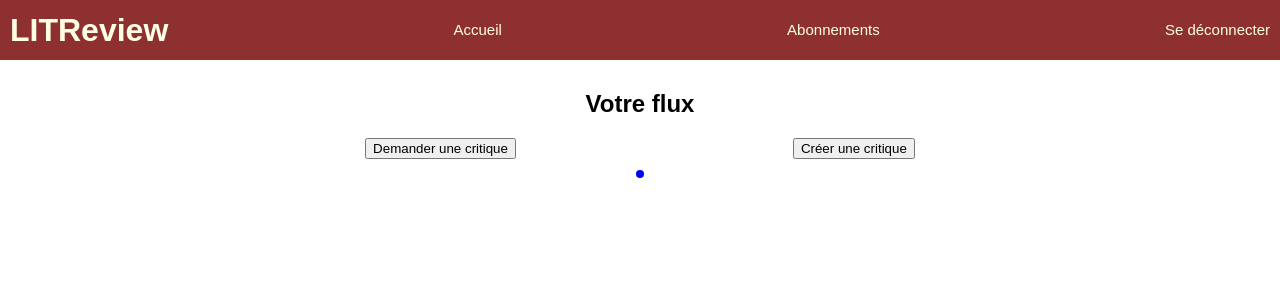
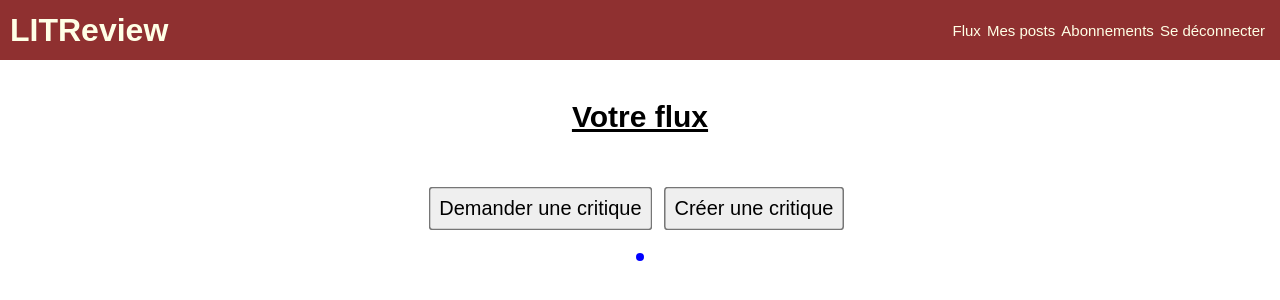
Before and after one commit to gmaOCR/TP9, a Django app: page /feed/ in a window 1280 px wide. Shown: the top 300 px of the page. Run offline with Django 4.2, Linux system fonts and the light colour scheme; the visitor is signed in with stand-in values (Sample User, id 1); data comes from the database, SQL or seed files in the repository; data that the repository does not hold is empty.

Commit message:
Global minors update and delete

```diff
--- a/authentication/templates/authentication/password_change_done.html
+++ b/authentication/templates/authentication/password_change_done.html
@@ -1,5 +1,6 @@
 {% extends 'base.html' %}
 {% block content %}
     <h2>Mot de passe modifié avec succès</h2>
-    <p>Vous avez changé votre mot de passe avec succès ! Cliquez <a href={% url 'home' %}>ici</a> pour revenir à la page d’accueil.</p>
+    <p>Vous avez changé votre mot de passe avec succès ! Cliquez <a href="{% url 'feed' %}">ici</a>
+        pour revenir à la page d’accueil.</p>
 {% endblock content %}
--- a/static/app.css
+++ b/static/app.css
@@ -1,6 +1,48 @@
 html {
     font-family: Arial;
 }
+
+button {
+    margin: 10px;
+    padding: 5px;
+}
+
+img {
+    width: 400px;
+    height: 400px;
+    border-radius: 5px;
+}
+
+h4 {
+    font-size: 25px;
+    border: .1rem solid black;
+    padding: 5px;
+    border-radius: 3px;
+    background-color: #cccccc;
+    margin: -3px;
+}
+h2 {
+    font-size: 20px;
+    text-decoration: underline;
+    display: flex;
+    justify-content: center;
+}
+
+h3 {
+    font-size: 30px;
+    text-decoration: underline;
+}
+
+h1 {
+    width: 75%;
+}
+
+label {
+    display: flex;
+    justify-content: center;
+}
+
+
 
 /* The sidebar menu */
 .sidebar {
@@ -17,16 +59,9 @@ html {
     padding-left: 10px;
     padding-right: 10px;
     display: flex;
-    justify-content: space-between;
+    justify-content: space-around;
     align-items: center;
 }
-
-.sidebar p {
-}
-
-.sidebar h1 {
-}
-
 
 /* The navigation menu links */
 .sidebar a {
@@ -40,13 +75,31 @@ html {
     color: #f1f1f1;
 }
 
+.menu {
+    width: 25%;
+    justify-content: space-between;
+    display: flex;
+    align-content: flex-end;
+    padding: 5px;
+}
+
 /* Style page content */
 .main {
+    display: flex;
     flex-direction: column;
-    display: flex;
     margin-top: 50px; /* Same as the height of the sidebar */
     padding: 20px;
     align-items: center;
+}
+
+.main > form {
+    display: flex;
+    align-content: center;
+    flex-direction: column
+}
+
+.main > form > p {
+    align-self: center;
 }
 
 .avatar {
@@ -60,9 +113,15 @@ html {
 
 .forms{
     display: flex;
-    width: 60%;
+    width: 30%;
+    position: relative;
     flex-direction: row;
     justify-content: space-between;
+    padding: 20px;
+}
+
+.forms button{
+    transform: scale(1.5);
 }
 
 .container {
--- a/templates/base.html
+++ b/templates/base.html
@@ -10,9 +10,10 @@
         <div class="sidebar">
             <h1>LITReview</h1>
             {% if user.is_authenticated %}
-                <p><a href="{% url 'feed' %}">Accueil</a></p>
-                <p><a href="{% url 'followed_users' %}">Abonnements</a></p>
-                <p><a href="{% url 'logout' %}">Se déconnecter</a></p>
+                <p class="menu"> <a href="{% url 'feed' %}">Flux</a>
+                <a href="{% url 'my_posts' %}">Mes posts</a>
+                <a href="{% url 'followed_users' %}">Abonnements</a>
+                <a href="{% url 'logout' %}">Se déconnecter</a></p>
             {% endif %}
         </div>
         <div class="main">
--- a/templates/feed.html
+++ b/templates/feed.html
@@ -1,12 +1,12 @@
 {% extends 'base.html' %}
 {% block content %}
 {% load static %}
-<h2>Votre flux</h2>
+<h3>Votre flux</h3>
 <div class="forms">
-<p><form action="{% url 'create_ticket' %}" method="get">
-    <button type="submit">Demander une critique</button></form></p>
-<p><form action="{% url 'create_ticket_and_review' %}" method="get">
-    <button type="submit">Créer une critique</button></form></p>
+<form action="{% url 'create_ticket' %}" method="get">
+    <button type="submit">Demander une critique</button></form>
+<form action="{% url 'create_ticket_and_review' %}" method="get">
+    <button type="submit">Créer une critique</button></form>
 </div>
 <div class="container">
     {% for post in posts %}
@@ -15,6 +15,8 @@
             {% include './ticket/view_ticket.html' %}
         {% elif post.content_type == 'REVIEW' %}
              {% include './ticket/view_review.html' %}
+        {% elif post.user == user %}
+             {% include './ticket/my_posts.html' %}
     {% endif %}
     </div>
     {% endfor %}
--- a/ticket/forms.py
+++ b/ticket/forms.py
@@ -22,9 +22,6 @@ class TicketForm(forms.ModelForm):
         model = models.Ticket
         fields = ['title','description','image']
 
-# class DeleteTicketForm(forms.Form):
-#     delete_ticket = forms.BooleanField(widget=forms.HiddenInput, initial=True)
-
 class DeleteForm(forms.Form):
     delete = forms.BooleanField(widget=forms.HiddenInput, initial=True)
 
@@ -36,8 +33,7 @@ class ReviewForm(forms.ModelForm):
         model = models.Review
         fields = ['headline','rating','body']
 
-# class DeleteReviewForm(forms.Form):
-#     delete_review = forms.BooleanField(widget=forms.HiddenInput, initial=True)
+elete_review = forms.BooleanField(widget=forms.HiddenInput, initial=True)
 
 class AddUserToFollow(forms.ModelForm):
     username = forms.CharField(label='Suivre un utilisateur', required = True)
--- a/ticket/models.py
+++ b/ticket/models.py
@@ -7,7 +7,7 @@ from PIL import Image
 
 
 class Ticket(models.Model):
-    title = models.CharField(max_length=128)
+    title = models.CharField(max_length=128, verbose_name='Titre')
     description = models.TextField(max_length=2048, blank=True)
     user = models.ForeignKey(to=settings.AUTH_USER_MODEL,
         on_delete=models.CASCADE)
--- a/ticket/templates/ticket/create_ticket_and_review.html
+++ b/ticket/templates/ticket/create_ticket_and_review.html
@@ -1,10 +1,10 @@
 {% extends 'base.html' %}
 {% block content %}
-    <h2>Créer un ticket & une critique</h2>
+    <h4>Formulaire intégral (Ticket & Review)</h4>
     <form method="post" enctype="multipart/form-data">
-        <p>Ticket: article/livre</p>
+    <h2>Saisie du ticket</h2>
         {{ ticket_form.as_p }}
-        <p>Critique</p>
+    <h2>Saisie de la critique du ticket</h2>
         {{ review_form.as_p }}
         {% csrf_token %}
     </form>
--- a/ticket/templates/ticket/review_form.html
+++ b/ticket/templates/ticket/review_form.html
@@ -1,6 +1,6 @@
 {% extends 'base.html' %}
     {% block content %}
-<h2>Créer une critique</h2>
+<h4>Réagir avec une critique (Review)</h4>
 <form method="post" enctype="multipart/form-data">
     {{ review_form.as_p }}
     {% csrf_token %}
--- a/ticket/views.py
+++ b/ticket/views.py
@@ -1,13 +1,10 @@
 from itertools import chain
 from django.db import models
 from django.contrib.auth.decorators import login_required
-# from django.core.paginator import Paginator
-from django.db.models import Q
-# from django.forms import formset_factory
+from django.db.models import Q, OuterRef, Exists
 from django.db.models import CharField, Value
 from django.shortcuts import get_object_or_404, redirect, render
 from django.views.decorators.http import require_POST
-# from django.urls import reverse_lazy
 from django.contrib.auth import get_user_model
 from . import forms, models
 
@@ -26,12 +23,18 @@ def create_ticket(request):
     context = {
         'ticket_form': ticket_form,
     }
-    return render(request, 'ticket/create_ticket_post.html', context=context)
+    return render(request, 'ticket/ticket_form.html', context=context)
+
+# @login_required
+# def view_ticket(request, ticket_id):
+#     ticket = get_object_or_404(models.Ticket, id=ticket_id)
+#     return render(request, 'ticket/view_ticket.html', {'ticket': ticket})
 
 @login_required
-def view_ticket(request, ticket_id):
-    ticket = get_object_or_404(models.Ticket, id=ticket_id)
-    return render(request, 'ticket/view_ticket.html', {'ticket': ticket})
+def my_posts(request):
+    posts = feed(request)
+    return render(request, 'ticket/my_posts.html', context={'posts': posts})
+
 
 @login_required
 def edit_ticket(request, ticket_id):
@@ -93,7 +96,7 @@ def create_review(request, ticket_id):
     context = {
         'review_form': review_form,
     }
-    return render(request, 'ticket/create_review.html', context=context)
+    return render(request, 'ticket/review_form.html', context=context)
 
 @login_required
 def edit_review(request, review_id):
@@ -155,6 +158,8 @@ def feed(request):
 
     tickets = get_users_viewable_tickets(request)
     tickets = tickets.annotate(content_type=Value('TICKET', CharField()))
+    user_review = models.Review.objects.filter(ticket=OuterRef('pk'),user=request.user)
+    tickets = tickets.annotate(user_has_reviewed=Exists(user_review))
 
     # combine and sort the two types of posts
     posts = sorted(
@@ -164,7 +169,7 @@ def feed(request):
     )
     return render(request, 'feed.html', context={'posts': posts})
 
-def  get_users_viewable_reviews(request):
+def get_users_viewable_reviews(request):
     return models.Review.objects.filter(Q(user=request.user) |
                                         Q(user__followed_by__user=request.user) |
                                         Q(ticket__user=request.user))
@@ -173,5 +178,6 @@ def get_users_viewable_tickets(request):
     return models.Ticket.objects.filter(Q(user=request.user) |
                                         Q(user__followed_by__user=request.user)
                                         )
+
 def fields(model):
     return model._meta.fields
--- a/webapp/urls.py
+++ b/webapp/urls.py
@@ -25,8 +25,9 @@ urlpatterns = [
          ),
     path('signup/', authentication.views.signup_page, name='signup'),
     # path('home/', ticket.views.home, name='home'),
-    path('ticket/<int:ticket_id>', ticket.views.view_ticket,
-         name='view_ticket'),
+    # path('ticket/<int:ticket_id>', ticket.views.view_ticket,
+    #      name='view_ticket'),
+    path('ticket/my_posts/', ticket.views.my_posts, name='my_posts'),
     path('ticket/create/', ticket.views.create_ticket,
          name='create_ticket'),
     path('ticket/<int:ticket_id>/edit', ticket.views.edit_ticket, name='edit_ticket'),
```
Also changed, not shown: other parts of static/app.css (+23 -14 lines), ticket/templates/ticket/my_posts.html (added, +23 -0 lines), ticket/templates/ticket/ticket_form.html (+6 -6 lines), ticket/templates/ticket/view_review.html (+5 -3 lines), ticket/templates/ticket/view_ticket.html (+12 -6 lines), static/no-image-icon-23485.png, 1 other file.
